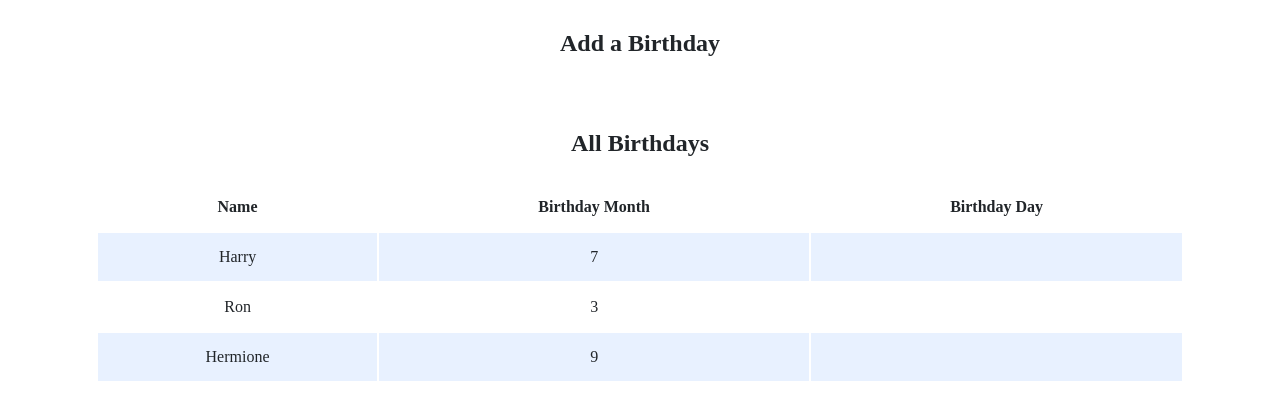
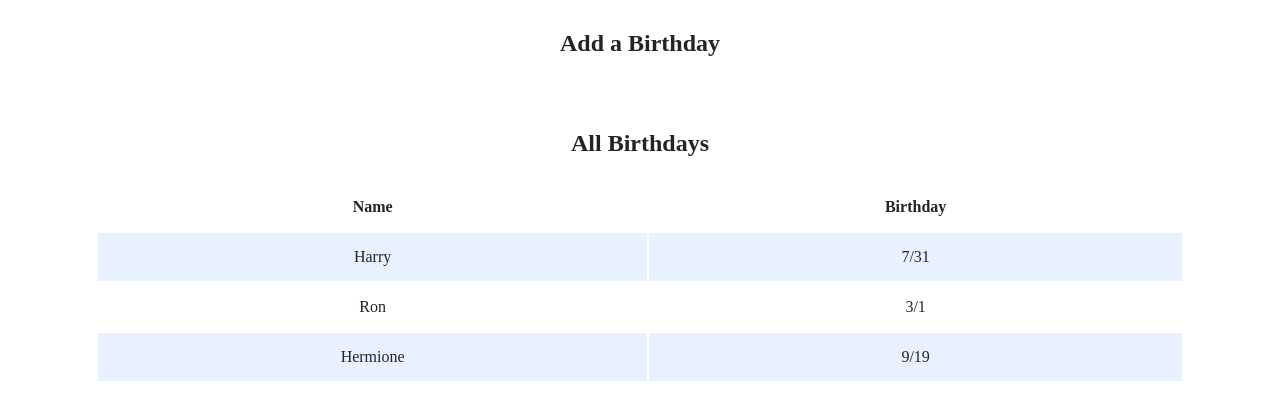
Before and after one commit to EJDC/CS50x-Work, a Flask app: page / in a window 1280 px wide. Shown: the part 235-655 px from the top of the page. Run offline with Flask 3, Linux system fonts and the light colour scheme; data comes from the database, SQL or seed files in the repository; some libraries are stand-ins or nearby versions.

Commit message:
Sun, Dec 17, 2023, 4:47 PM +00:00

```diff
--- a/birthdays/templates/index.html
+++ b/birthdays/templates/index.html
@@ -24,9 +24,7 @@
                     <thead>
                         <tr>
                             <th>Name</th>
-                            <th>Birthday Month</th>
-                            <th>Birthday Day</th>
-
+                            <th>Birthday</th>
                         </tr>
                     </thead>
                     <tbody>
@@ -34,8 +32,7 @@
                         {% for birthday in birthdays %}
                         <tr>
                           <td>{{ birthday.name }}</td>
-                          <td>{{ birthday.month }}</td>
-                          <td></td>
+                          <td>{{ birthday.month }}/{{ birthday.day }}</td>
                         </tr>
                         {% endfor %}
                     </tbody>
```
